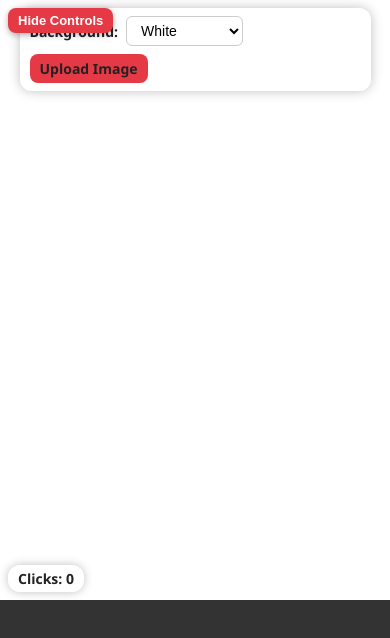
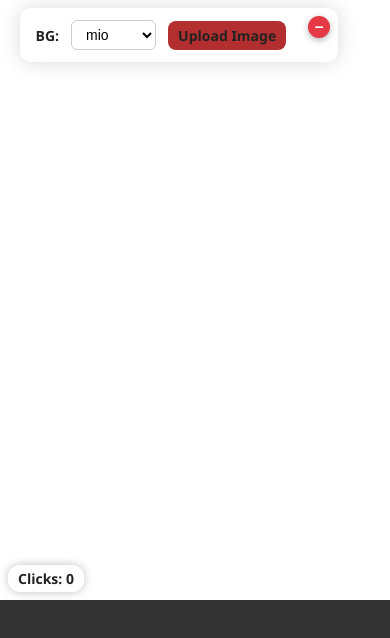
Before and after one commit to yosukeva/throwstuff.github.io, a plain HTML site: page index.html in a window 390 px wide. Drawn offline with Linux system fonts and the light colour scheme.

Commit message:
Update index.html

```diff
--- a/index.html
+++ b/index.html
@@ -3,7 +3,7 @@
 <head>
 <meta charset="UTF-8" />
 <meta name="viewport" content="width=device-width, initial-scale=1, maximum-scale=1, user-scalable=no" />
-<title>Tomato & Pie Splat with Sound & Background Upload/Crop</title>
+<title>Tomato & Pie Splat with Blurry Window Control Panel</title>
 <style>
   /* Reset and base */
   * {
@@ -33,33 +33,61 @@
     background-color: white;
   }
 
-  /* Control container */
+  /* Control panel as a "window" */
   #control {
     position: absolute;
     top: 12px;
     left: 12px;
     z-index: 1000;
-    background: rgba(255 255 255 / 0.85);
-    padding: 12px 16px;
+    background: rgba(255 255 255 / 0.4);
+    padding: 12px 44px 12px 16px; /* extra right padding for button */
     border-radius: 12px;
-    box-shadow: 0 0 12px rgba(0,0,0,0.25);
+    box-shadow: 0 0 20px rgba(0,0,0,0.15);
     user-select: none;
     display: flex;
-    flex-wrap: wrap;
-    gap: 8px;
+    flex-wrap: nowrap;
     align-items: center;
     max-width: 320px;
-    transition: opacity 0.3s ease, visibility 0.3s ease;
+    transition:
+      width 0.4s ease,
+      height 0.4s ease,
+      background-color 0.4s ease,
+      padding 0.4s ease;
+    backdrop-filter: blur(8px);
+    -webkit-backdrop-filter: blur(8px);
+    overflow: hidden;
+    white-space: nowrap;
   }
-  #control.hidden {
+
+  /* Minimized state - narrow long line */
+  #control.minimized {
+    width: 60px !important;
+    height: 44px !important;
+    border-radius: 22px !important; /* half height for pill shape */
+    padding: 0 12px !important;
+    background: rgba(255 255 255 / 0.3) !important;
+  }
+
+  /* Controls inside panel */
+  #control > *:not(#minimizeBtn) {
+    transition: opacity 0.3s ease;
+    margin-right: 12px;
+    user-select: none;
+  }
+  /* Hide controls in minimized state */
+  #control.minimized > *:not(#minimizeBtn) {
     opacity: 0;
-    visibility: hidden;
     pointer-events: none;
+    margin-right: 0;
+    width: 0;
+    overflow: hidden;
   }
+
   #control label {
     font-weight: 600;
     font-size: 14px;
     color: #222;
+    flex-shrink: 0;
   }
   #bgSelect {
     font-size: 14px;
@@ -69,6 +97,7 @@
     cursor: pointer;
     transition: border-color 0.2s ease;
     background: white;
+    flex-shrink: 0;
   }
   #bgSelect:focus {
     border-color: #e63946;
@@ -76,7 +105,7 @@
   }
   #uploadLabel {
     font-size: 14px;
-    background: #e63946;
+    background: #b32e2e;
     color: white;
     border-radius: 8px;
     padding: 6px 14px;
@@ -84,40 +113,50 @@
     user-select: none;
     transition: background-color 0.3s ease;
     border: none;
+    flex-shrink: 0;
   }
   #uploadLabel:hover, #uploadLabel:focus {
-    background-color: #d62828;
+    background-color: #8b2525;
     outline: none;
   }
   #fileInput {
     display: none;
   }
 
-  /* Toggle control button */
-  #toggleControlBtn {
+  /* Minimize button */
+  #minimizeBtn {
     position: absolute;
     top: 12px;
-    left: 12px;
+    right: 12px;
+    width: 24px;
+    height: 24px;
     background: #e63946;
+    border-radius: 50%;
+    border: none;
+    cursor: pointer;
+    box-shadow: 0 2px 6px rgba(0,0,0,0.3);
+    display: flex;
+    align-items: center;
+    justify-content: center;
+    padding: 0;
+    transition: background-color 0.3s ease;
     color: white;
-    border: none;
-    border-radius: 8px;
-    padding: 6px 12px;
-    cursor: pointer;
-    font-weight: 600;
-    font-size: 14px;
-    box-shadow: 0 2px 6px rgba(0,0,0,0.3);
-    user-select: none;
-    transition: background-color 0.3s ease;
-    z-index: 1100;
+    font-weight: 900;
+    font-size: 18px;
+    line-height: 1;
   }
-  #toggleControlBtn:hover, #toggleControlBtn:focus {
+  #minimizeBtn:hover, #minimizeBtn:focus {
     background-color: #d62828;
     outline: none;
   }
-  /* Hide toggle button when control is visible */
-  #toggleControlBtn.hidden {
-    display: none;
+  /* Icon for - (minimize) and + (maximize) */
+  #minimizeBtn[data-minimized="false"]::before {
+    content: "–"; /* en dash for minimize */
+    display: block;
+  }
+  #minimizeBtn[data-minimized="true"]::before {
+    content: "+"; /* plus for maximize */
+    display: block;
   }
 
   /* Click count display */
@@ -170,8 +209,7 @@
       max-width: 90vw;
       left: 5vw;
       top: 8px;
-      padding: 8px 10px;
-      font-size: 13px;
+      padding: 12px 40px 12px 16px;
     }
     #uploadLabel {
       font-size: 13px;
@@ -183,11 +221,12 @@
       bottom: 8px;
       left: 8px;
     }
-    #toggleControlBtn {
+    #minimizeBtn {
       top: 8px;
-      left: 8px;
-      font-size: 13px;
-      padding: 5px 10px;
+      right: 8px;
+      width: 22px;
+      height: 22px;
+      font-size: 16px;
     }
   }
 
@@ -254,21 +293,21 @@
 </head>
 <body>
   <div id="app" tabindex="0" aria-label="Tomato and Pie throwing game. Click anywhere to splat. Change background with presets or upload on top left.">
-    <button id="toggleControlBtn" aria-pressed="true" aria-label="Toggle background controls">Hide Controls</button>
-    <div id="control" role="region" aria-label="Background selection and upload control">
-      <label for="bgSelect">Background:</label>
+    <div id="control" role="region" aria-label="Background selection and upload control" aria-expanded="true">
+      <label for="bgSelect">BG:</label>
       <select id="bgSelect" aria-controls="app">
-        <option value="white">White</option>
-        <option value="#d0f0fd">Sky Blue</option>
-        <option value="#fce6e6">Soft Pink</option>
-        <option value="#d6f5d6">Light Green</option>
-        <option value="#fff4cc">Light Yellow</option>
-        <option value="url('https://images.unsplash.com/photo-1506744038136-46273834b3fb?auto=format&amp;fit=crop&amp;w=350&amp;q=80')">Beach</option>
-        <option value="url('https://images.unsplash.com/photo-1494526585095-c41746248156?auto=format&amp;fit=crop&amp;w=350&amp;q=80')">Meadow</option>
-        <option value="url('https://images.unsplash.com/photo-1425321395722-b1dd54a97cf3?auto=format&amp;fit=crop&amp;w=350&amp;q=80')">Wood</option>
+        <option value="url('https://media.tenor.com/SMK_Zlqd9DgAAAAM/mio-mio-chan.gif')">mio</option>
+        <option value="url('https://i.makeagif.com/media/4-05-2024/H37fEr.gif')">til</option>
+        <option value="url('https://media.tenor.com/GKHnTrDdWmkAAAAM/luckystar-animegirl.gif')">konata</option>
+        <option value="url('https://media.tenor.com/IX3NKl_L7KkAAAAM/rei-ayanami.gif')">rei</option>
+        <option value="url('https://encrypted-tbn0.gstatic.com/images?q=tbn:ANd9GcSqmW2zzFGYLt7mcbZPp_XP5h0hPJq-etRIXA&s')">chiyo</option>
+        <option value="url('https://i.pinimg.com/474x/6e/cb/1c/6ecb1cea281b126cfe369dc2745c7c29.jpg')">italian</option>
+        <option value="url('https://media.tenor.com/OHWiYziKkU8AAAAe/adachi-persona.png')">adachi</option>
+        <option value="url('https://media.tenor.com/aBMXNytuisYAAAAe/larry-butz.png')">larry</option>
       </select>
       <label id="uploadLabel" for="fileInput" tabindex="0" role="button" aria-label="Upload background image">Upload Image</label>
       <input type="file" accept="image/*" id="fileInput" aria-hidden="true" />
+      <button id="minimizeBtn" aria-label="Minimize control panel" data-minimized="false" aria-expanded="true" role="button" tabindex="0"></button>
     </div>
     <div id="clickCount" aria-live="polite" aria-atomic="true">Clicks: 0</div>
   </div>
@@ -292,12 +331,12 @@
 <script>
   (function(){
     const app = document.getElementById('app');
+    const controlPanel = document.getElementById('control');
+    const minimizeBtn = document.getElementById('minimizeBtn');
     const bgSelect = document.getElementById('bgSelect');
     const splatSound = document.getElementById('splatSound');
     const fileInput = document.getElementById('fileInput');
     const uploadLabel = document.getElementById('uploadLabel');
-    const controlPanel = document.getElementById('control');
-    const toggleControlBtn = document.getElementById('toggleControlBtn');
     const clickCountDisplay = document.getElementById('clickCount');
 
     // Splat images
@@ -397,23 +436,12 @@
     app.addEventListener('click', onThrow);
     app.addEventListener('touchstart', onThrow);
 
-    // Toggle control panel visibility
-    toggleControlBtn.addEventListener('click', () => {
-      if(controlPanel.classList.contains('hidden')){
-        controlPanel.classList.remove('hidden');
-        toggleControlBtn.textContent = 'Hide Controls';
-        toggleControlBtn.setAttribute('aria-pressed', 'true');
-        // Move toggle button above control panel
-        toggleControlBtn.style.left = '12px';
-        toggleControlBtn.style.top = '12px';
-      } else {
-        controlPanel.classList.add('hidden');
-        toggleControlBtn.textContent = 'Show Controls';
-        toggleControlBtn.setAttribute('aria-pressed', 'false');
-        // Move toggle button to top left corner for easy access when controls hidden
-        toggleControlBtn.style.left = '12px';
-        toggleControlBtn.style.top = '12px';
-      }
+    // Toggle minimize / maximize
+    minimizeBtn.addEventListener('click', () => {
+      const minimized = controlPanel.classList.toggle('minimized');
+      minimizeBtn.dataset.minimized = minimized ? "true" : "false";
+      minimizeBtn.setAttribute('aria-expanded', minimized ? "false" : "true");
+      controlPanel.setAttribute('aria-expanded', minimized ? "false" : "true");
     });
 
     // Open file selector on label click or keyboard enter/space key
@@ -434,9 +462,12 @@
       e.target.value = '';
     });
 
-    // When image loaded, open crop modal and initialize
     img.onload = () => {
       openCropModal();
+    };
+
+    img.onerror = () => {
+      alert('Failed to load image. Please try a different file.');
     };
 
     function openCropModal(){
```
